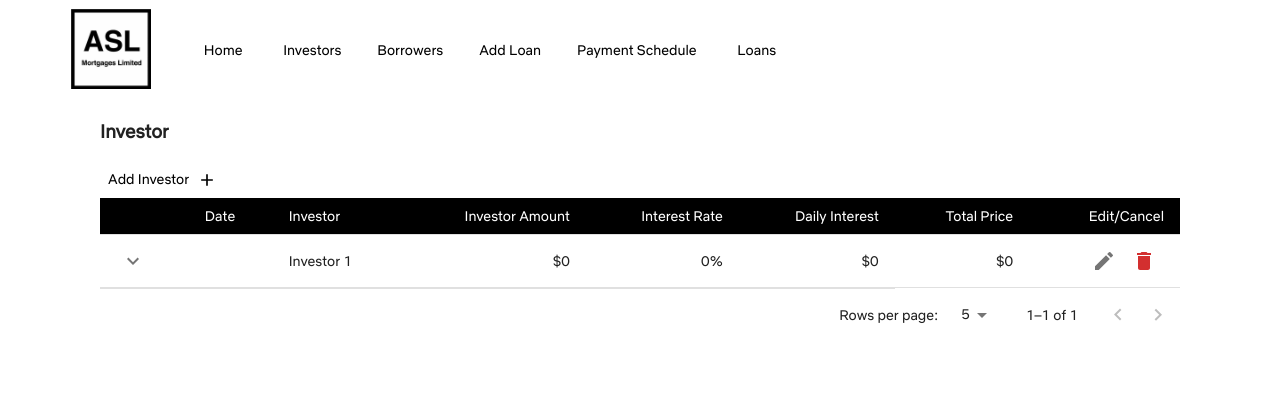
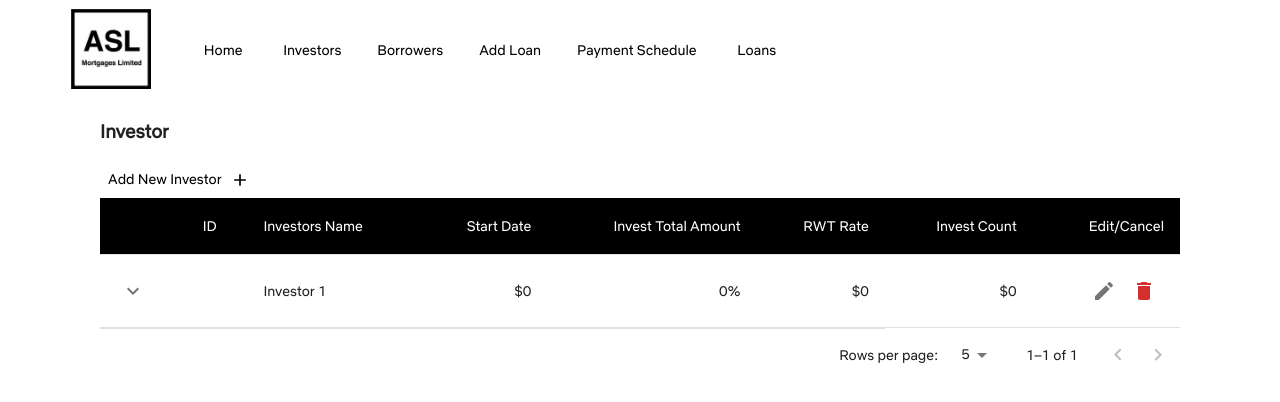
Before and after one commit to frontierSpaceAlien/ASLMortgages_POC, a React (Create React App) app: page /Investors in a window 1280 px wide. Shown: the top 402 px of the page. Built offline with nearby package versions, Linux system fonts and the light colour scheme.

Commit message:
comment and reformat some struture of the investor page

```diff
--- a/package.json
+++ b/package.json
@@ -18,6 +18,7 @@
     "@testing-library/jest-dom": "^5.16.5",
     "@testing-library/react": "^13.4.0",
     "@testing-library/user-event": "^13.5.0",
+    "papaparse": "^5.4.1",
     "react": "^18.2.0",
     "react-dom": "^18.2.0",
     "react-fontawesome": "^1.7.1",
--- a/src/pages/Investor.js
+++ b/src/pages/Investor.js
@@ -1,36 +1,17 @@
-import * as React from 'react';
+import { useState } from 'react';
+import React from 'react';
 import { styled, createTheme, ThemeProvider } from '@mui/material/styles';
-import Box from '@mui/material/Box';
-import Collapse from '@mui/material/Collapse';
-import IconButton from '@mui/material/IconButton';
-import Table from '@mui/material/Table';
-import TableBody from '@mui/material/TableBody';
-import TableCell, { tableCellClasses } from '@mui/material/TableCell';
-import TableContainer from '@mui/material/TableContainer';
-import TableHead from '@mui/material/TableHead';
-import TableRow from '@mui/material/TableRow';
-import TablePagination from '@mui/material/TablePagination';
-import Typography from '@mui/material/Typography';
-import Paper from '@mui/material/Paper';
-import Button from '@mui/material/Button';
-import KeyboardArrowDownIcon from '@mui/icons-material/KeyboardArrowDown';
-import KeyboardArrowUpIcon from '@mui/icons-material/KeyboardArrowUp';
+import { Box, Collapse, IconButton, Table, TableBody, TableCell, TableContainer, TableHead, TableRow, TablePagination, Typography, Button, Paper, Tooltip, Link, Snackbar, TextField } from '@mui/material';
+import { tableCellClasses } from '@mui/material/TableCell';
 import NetflixSansReg from '../fonts/NetflixSans-Regular.ttf';
-import AddIcon from '@mui/icons-material/Add';
-import EditIcon from '@mui/icons-material/Edit';
-import DeleteIcon from '@mui/icons-material/Delete';
-import { Tooltip } from '@mui/material';
-import Link from '@mui/material/Link';
-import Snackbar from '@mui/material/Snackbar';
-import MuiAlert from '@mui/material/Alert';
-import Dialog from '@mui/material/Dialog';
-import DialogActions from '@mui/material/DialogActions';
-import DialogContent from '@mui/material/DialogContent';
-import DialogContentText from '@mui/material/DialogContentText';
-import DialogTitle from '@mui/material/DialogTitle';
-import { useState } from 'react';
-import TextField from '@mui/material/TextField';
+import { Add as AddIcon, Edit as EditIcon, Delete as DeleteIcon } from '@mui/icons-material';
+import { KeyboardArrowDown as KeyboardArrowDownIcon, KeyboardArrowUp as KeyboardArrowUpIcon } from '@mui/icons-material';
+import { Alert as MuiAlert } from '@mui/material';
+import { Dialog, DialogActions, DialogContent, DialogContentText, DialogTitle } from '@mui/material';
 
+
+
+//website Format&stylings
 const theme = createTheme({
     typography: {
         fontFamily: 'NetflixSans',
@@ -51,18 +32,220 @@ const theme = createTheme({
     },
 });
 
+//insert SampleData from Client
+const SampleData =[
+  {
+    'Investor Name': 'Investor 1',
+    Name: 'A',
+    'IRD Number': '123-123-123',
+    'Interest Bank Account': '01-0190-0399949-01',
+    'Capital Bank Account': '',
+    'RWT Rate': '0.00%',
+    DOB: '',
+    Country: 'New Zealand',
+    Address: 'address 1',
+    Email: 'email1',
+    'Contact Number': 'number1',
+    InvestorCount: '1'
+  },
+  {
+    'Investor Name': 'Investor 10',
+    Name: 'B',
+    'IRD Number': '123-123-124',
+    'Interest Bank Account': '01-0190-0399949-02',
+    'Capital Bank Account': '',
+    'RWT Rate': '33.00%',
+    DOB: '1982/2/4',
+    Country: 'New Zealand',
+    Address: 'address 2',
+    Email: 'email2',
+    'Contact Number': 'number2',
+    InvestorCount: '19'
+  },
+  {
+    'Investor Name': 'Investor 11',
+    Name: 'C',
+    'IRD Number': '123-123-125',
+    'Interest Bank Account': '01-0190-0399949-03',
+    'Capital Bank Account': '',
+    'RWT Rate': '10.50%',
+    DOB: '1987/10/9',
+    Country: 'New Zealand',
+    Address: 'address 3',
+    Email: 'email3',
+    'Contact Number': 'number3',
+    InvestorCount: '15'
+  },
+  {
+    'Investor Name': 'Investor 12',
+    Name: 'D',
+    'IRD Number': '123-123-126',
+    'Interest Bank Account': '01-0190-0399949-04',
+    'Capital Bank Account': '',
+    'RWT Rate': '17.50%',
+    DOB: '1962/7/17',
+    Country: 'New Zealand',
+    Address: 'address 4',
+    Email: 'email4',
+    'Contact Number': 'number4',
+    InvestorCount: '26'
+  },
+  {
+    'Investor Name': 'Investor 13',
+    Name: 'E',
+    'IRD Number': '123-123-127',
+    'Interest Bank Account': '01-0190-0399949-05',
+    'Capital Bank Account': '',
+    'RWT Rate': '28.00%',
+    DOB: '1980/9/7',
+    Country: 'New Zealand',
+    Address: 'address 5',
+    Email: 'email5',
+    'Contact Number': 'number5',
+    InvestorCount: '4'
+  },
+  {
+    'Investor Name': 'Investor 14',
+    Name: 'F',
+    'IRD Number': '123-123-128',
+    'Interest Bank Account': '01-0190-0399949-06',
+    'Capital Bank Account': '',
+    'RWT Rate': '33.00%',
+    DOB: '1973/5/12',
+    Country: 'New Zealand',
+    Address: 'address 6',
+    Email: 'email6',
+    'Contact Number': 'number6',
+    InvestorCount: '29'
+  },
+  {
+    'Investor Name': 'Investor 2',
+    Name: 'G',
+    'IRD Number': '123-123-129',
+    'Interest Bank Account': '01-0190-0399949-07',
+    'Capital Bank Account': '',
+    'RWT Rate': '33.00%',
+    DOB: '1980/9/7',
+    Country: 'New Zealand',
+    Address: 'address 7',
+    Email: 'email7',
+    'Contact Number': 'number7',
+    InvestorCount: '2'
+  },
+  {
+    'Investor Name': 'Investor 3',
+    Name: 'H',
+    'IRD Number': '123-123-130',
+    'Interest Bank Account': '01-0190-0399949-08',
+    'Capital Bank Account': '',
+    'RWT Rate': '33.00%',
+    DOB: '1982/2/4',
+    Country: 'New Zealand',
+    Address: 'address 8',
+    Email: 'email8',
+    'Contact Number': 'number8',
+    InvestorCount: '6'
+  },
+  {
+    'Investor Name': 'Investor 4',
+    Name: 'I',
+    'IRD Number': '123-123-131',
+    'Interest Bank Account': '01-0190-0399949-09',
+    'Capital Bank Account': '',
+    'RWT Rate': '28.00%',
+    DOB: '1963/12/25',
+    Country: 'New Zealand',
+    Address: 'address 9',
+    Email: 'email9',
+    'Contact Number': 'number9',
+    InvestorCount: '17'
+  },
+  {
+    'Investor Name': 'Investor 5',
+    Name: 'J',
+    'IRD Number': '123-123-132',
+    'Interest Bank Account': '01-0190-0399949-10',
+    'Capital Bank Account': '',
+    'RWT Rate': '17.50%',
+    DOB: '1981/11/7',
+    Country: 'New Zealand',
+    Address: 'address 10',
+    Email: 'email10',
+    'Contact Number': 'number10',
+    InvestorCount: '3'
+  },
+  {
+    'Investor Name': 'Investor 6',
+    Name: 'K',
+    'IRD Number': '123-123-133',
+    'Interest Bank Account': '01-0190-0399949-11',
+    'Capital Bank Account': '',
+    'RWT Rate': '17.50%',
+    DOB: '1980/9/7',
+    Country: 'New Zealand',
+    Address: 'address 11',
+    Email: 'email11',
+    'Contact Number': 'number11',
+    InvestorCount: '18'
+  },
+  {
+    'Investor Name': 'Investor 7',
+    Name: 'L',
+    'IRD Number': '123-123-134',
+    'Interest Bank Account': '01-0190-0399949-12',
+    'Capital Bank Account': '',
+    'RWT Rate': '17.50%',
+    DOB: '1967/9/2',
+    Country: 'New Zealand',
+    Address: 'address 12',
+    Email: 'email12',
+    'Contact Number': 'number12',
+    InvestorCount: '21'
+  },
+  {
+    'Investor Name': 'Investor 8',
+    Name: 'M',
+    'IRD Number': '123-123-135',
+    'Interest Bank Account': '01-0190-0399949-13',
+    'Capital Bank Account': '',
+    'RWT Rate': '17.50%',
+    DOB: '1996/12/23',
+    Country: 'New Zealand',
+    Address: 'address 13',
+    Email: 'email13',
+    'Contact Number': 'number13',
+    InvestorCount: '20'
+  },
+  {
+    'Investor Name': 'Investor 9',
+    Name: 'N',
+    'IRD Number': '123-123-136',
+    'Interest Bank Account': '01-0190-0399949-14',
+    'Capital Bank Account': '',
+    'RWT Rate': '10.50%',
+    DOB: '1960/5/2',
+    Country: 'New Zealand',
+    Address: 'address 14',
+    Email: 'email14',
+    'Contact Number': 'number14',
+    InvestorCount: '24'
+  },
+
+]
+
 const Alert = React.forwardRef(function Alert(props, ref) {
   return <MuiAlert elevation={6} ref={ref} variant="filled" {...props} />;
 });
 
-function createData(borrowerID, name, loanAmount, intRate, dailyInterest, totalPrice) {
+function createData(InvestorID, name, loanAmount, intRate, dailyInterest, totalPrice) {
   return {
-    borrowerID,
+    InvestorID,
     name,
     loanAmount,
     intRate,
     dailyInterest,
     totalPrice,
+    //subrow data insert
     email: "test@test.com",
     history: [
       {
@@ -85,6 +268,7 @@ function createData(borrowerID, name, loanAmount, intRate, dailyInterest, totalP
 // Never have duplicate borrower ids. Duplicate borrower ids will cause the table to break.
 const rows = [
   createData(0,'Investor 1', 0, 0, 0, 0),
+
 
 ]
 
@@ -117,10 +301,12 @@ function ExpandRow({children, expandComponent, ...otherProps}){
     setOpenSnack(false);
   };
 
+
+
   return (
     <React.Fragment>
     <ThemeProvider theme={theme}>
-    <TableRow key={row.borrowerID}  {...otherProps}>
+    <TableRow key={row.InvestorID}  {...otherProps}>
       <TableCell>
         <IconButton
           aria-label="expand row"
@@ -132,6 +318,7 @@ function ExpandRow({children, expandComponent, ...otherProps}){
       </TableCell>
       {children}
     </TableRow>
+
       <TableRow>
         <TableCell style={{ paddingBottom: 0, paddingTop: 0 }} colSpan={6}>
           <Collapse in={open} timeout= {"auto"} unmountOnExit>
@@ -140,6 +327,7 @@ function ExpandRow({children, expandComponent, ...otherProps}){
                   Investor Contact Details
                 </Typography>
                   <p>Phone Number-02222222</p>
+
                   <p>Email-
                     <Tooltip title="Copy">
                       <Link variant = "body2" underline ="hover" component ="button" onClick={handleClick}>
@@ -152,17 +340,24 @@ function ExpandRow({children, expandComponent, ...otherProps}){
                     </Alert>
                   </Snackbar>
                   </p>
+
                   <Typography variant="h6" gutterBottom component="div">
-                      History
+                    More Information
                   </Typography>
+
                   <Table size="small" aria-label="purchases">
                     <TableHead>
+
+                      {/*subtable title*/}
                       <TableRow>
+                        <TableCell>IDXXX</TableCell>
+                        <TableCell>InvestorName</TableCell>
                         <TableCell>Date</TableCell>
                         <TableCell>Investor</TableCell>
                         <TableCell align="right">Investor Amount</TableCell>
                         <TableCell align="right">Active</TableCell>
                       </TableRow>
+
                     </TableHead>
                     <TableBody>
                     {row.history.map((historyRow) => (
@@ -174,19 +369,21 @@ function ExpandRow({children, expandComponent, ...otherProps}){
                         <TableCell align="right">${historyRow.amount.toLocaleString(undefined, {maximumFractionDigits:2})}</TableCell>
                         <TableCell align="right">{historyRow.active}</TableCell>
                       </TableRow>
-              ))}
-              </TableBody>
-              </Table>
+                      ))}
+                      </TableBody>
+            </Table>
             </Box>
           </Collapse>
         </TableCell>
       </TableRow>
-  </ThemeProvider>
+
+    </ThemeProvider>
     </React.Fragment>
   )
 }
 
 var indexData = 0;
+
 
 export default function CollapsibleTable() {
   const [page, setPage] = React.useState(0);
@@ -196,6 +393,7 @@ export default function CollapsibleTable() {
   const [editInvestorIndex, setEditInvestorIndex] = useState(null);
   const [editInvestorModal, setEditInvestorModal] = useState(false);
 
+  //edit button
   const handleEditInvestorModalOpen = (index) => {
     setEditInvestorIndex(index);
     setInvestorName(rowData[index].name);
@@ -243,7 +441,7 @@ const handleAddInvestor = () => {
   const totalPrice = parseFloat(investorAmount) + dailyInterest;
 
   const newInvestor = {
-    borrowerID: rowData.length,
+    InvestorID: rowData.length,
     name: investorName,
     loanAmount: parseFloat(investorAmount),
     intRate: parseFloat(interestRate),
@@ -257,7 +455,7 @@ const handleAddInvestor = () => {
   setRowData([...rowData, newInvestor]);
   setAddInvestorModal(false);
 };
-
+  //filter
   const currentRows = rowData.filter((r, ind) => {
     return ind >= rowsPerPage * page && ind < rowsPerPage * (page + 1);
   });
@@ -278,6 +476,7 @@ const handleAddInvestor = () => {
     setModal(false)
   };
 
+  //delect button
   const handleDeletePopup = () =>{
     setRowData((prevData) =>
       prevData.filter((_, index) => index !== indexData)
@@ -293,8 +492,7 @@ const handleAddInvestor = () => {
   const [addInvestorModal, setAddInvestorModal] = useState(false);
 
 
-    // Add the new investor object to your data source (e.g., rowData)
-
+// Add the new investor object to your data source (e.g., rowData)
 
 const [investorName, setInvestorName] = useState('');
 const [investorAmount, setInvestorAmount] = useState('');
@@ -313,7 +511,7 @@ const [investorDate, setInvestorDate] = useState('');
                     sx={{ color: "black", textTransform: 'capitalize' }}
                     onClick={handleAddInvestorModalOpen}
                     >
-                Add Investor
+                Add New Investor
                 </Button>
                 <Dialog
                 open={addInvestorModal}
@@ -321,7 +519,8 @@ const [investorDate, setInvestorDate] = useState('');
                 aria-labelledby="add-investor-dialog-title"
                 aria-describedby="add-investor-dialog-description"
               >
-                <DialogTitle id="add-investor-dialog-title">Add Investor</DialogTitle>
+                <DialogTitle id="add-investor-dialog-title">New Investor</DialogTitle>
+
                 <DialogContent>
                   <TextField
                     label="Investor"
@@ -336,38 +535,45 @@ const [investorDate, setInvestorDate] = useState('');
                     fullWidth
                   />
                   <TextField
-                    label="Interest Rate"
+                    label="RWT Rate"
                     value={interestRate}
                     onChange={(e) => setInterestRate(e.target.value)}
                     fullWidth
                   />
                   <TextField
-                  label="Date"
+                  label="Start Date"
                   value={investorDate}
                   onChange={(e) => setInvestorDate(e.target.value)}
                   fullWidth
                   />
                 </DialogContent>
+
+
                 <DialogActions>
                   <Button onClick={handleAddInvestorModalClose}>Cancel</Button>
                   <Button onClick={handleAddInvestor}>Add</Button>
                 </DialogActions>
               </Dialog>
             </div>
-          <Table  aria-label="collapsible table" size='small'>
+          <Table  aria-label="collapsible table" size='meduim'>
+
+            {/*Main table header */}
             <TableHead>
               <TableRow>
                 <StyledTableCell />
-                <StyledTableCell>Date</StyledTableCell>
-                <StyledTableCell>Investor</StyledTableCell>
-                <StyledTableCell align="right">Investor Amount</StyledTableCell>
-                <StyledTableCell align="right">Interest Rate</StyledTableCell>
-                <StyledTableCell align="right">Daily Interest</StyledTableCell>
-                <StyledTableCell align="right">Total Price</StyledTableCell>
+                <StyledTableCell>ID</StyledTableCell>
+                <StyledTableCell>Investors Name</StyledTableCell>
+                <StyledTableCell align="right">Start Date</StyledTableCell>
+                <StyledTableCell align="right">Invest Total Amount</StyledTableCell>
+                <StyledTableCell align="right">RWT Rate</StyledTableCell>
+                <StyledTableCell align="right">Invest Count</StyledTableCell>
                 <StyledTableCell align="right">Edit/Cancel</StyledTableCell>
               </TableRow>
             </TableHead>
             <TableBody>
+
+
+
               {currentRows.map((row, dataIndex) => (
                 <React.Fragment>
                   <ThemeProvider theme={theme}>
@@ -427,7 +633,7 @@ const [investorDate, setInvestorDate] = useState('');
                           </DialogActions>
                         </Dialog>
                         <Tooltip title="Delete">
-                          <IconButton value={row.borrowerID} onClick={() => handlePopup(dataIndex)}>
+                          <IconButton value={row.InvestorID} onClick={() => handlePopup(dataIndex)}>
                             <DeleteIcon color = "error"/>
                           </IconButton>
                         </Tooltip>
```
Also changed, not shown: DataTransfer.js (added, +9 -0 lines), SampleInvestors.CSV (added), 2 other files (tests, documents, lock files or other folders).
